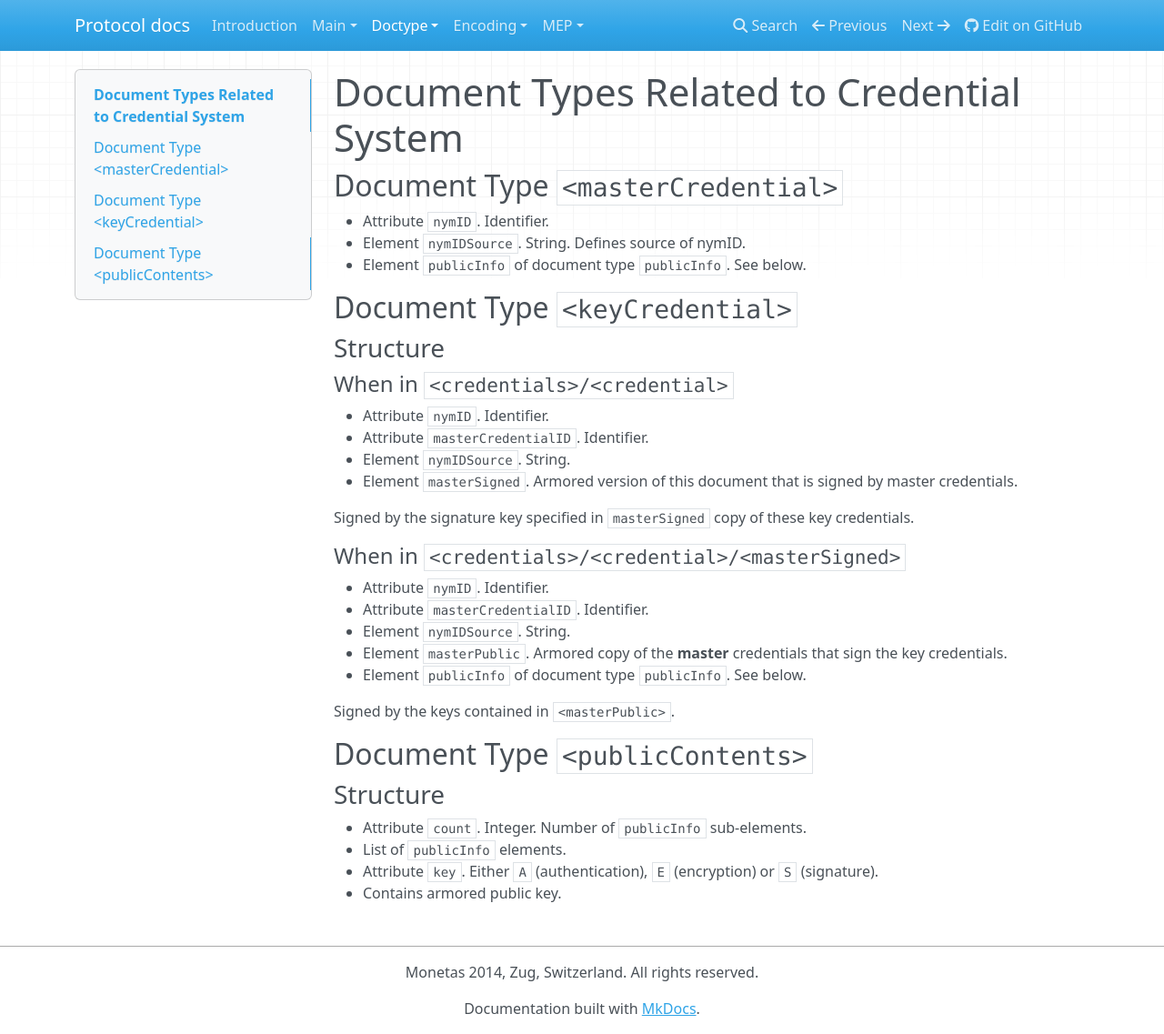
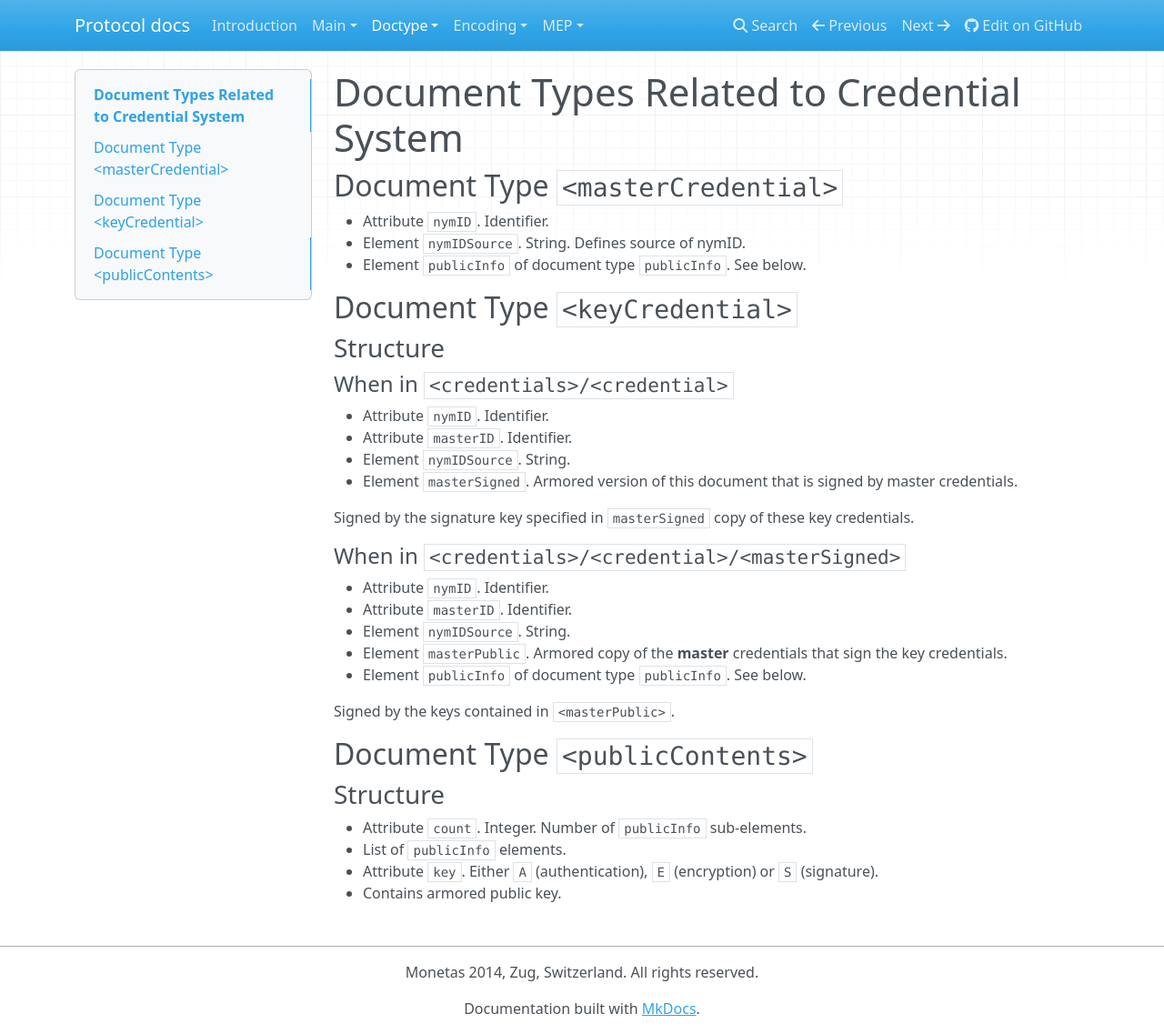
Before and after one commit to Open-Transactions/protocol-docs, an MkDocs documentation site: the page built from content/doctypes/credentials.md, in a window 1280 px wide and 1137 px high. Shown: the whole window at 91% size. Built offline with MkDocs 1.6.1, drawn with Linux system fonts in a browser that asks for light colours; nearby versions of some CDN libraries; old or Windows-style settings are respelled for this version of MkDocs.

Commit message:
Renames masterCredentialID to masterID.
To reflect the changes in the main repository.

```diff
--- a/content/doctypes/credentials.md
+++ b/content/doctypes/credentials.md
@@ -13,7 +13,7 @@
 #### When in `<credentials>/<credential>`
 
 * Attribute `nymID`. Identifier.
-* Attribute `masterCredentialID`. Identifier.
+* Attribute `masterID`. Identifier.
 * Element `nymIDSource`. String.
 * Element `masterSigned`. Armored version of this document that is signed by
   master credentials.
@@ -24,7 +24,7 @@ credentials.
 #### When in `<credentials>/<credential>/<masterSigned>`
 
 * Attribute `nymID`. Identifier.
-* Attribute `masterCredentialID`. Identifier.
+* Attribute `masterID`. Identifier.
 * Element `nymIDSource`. String.
 * Element `masterPublic`. Armored copy of the **master** credentials that sign
   the key credentials.
```
